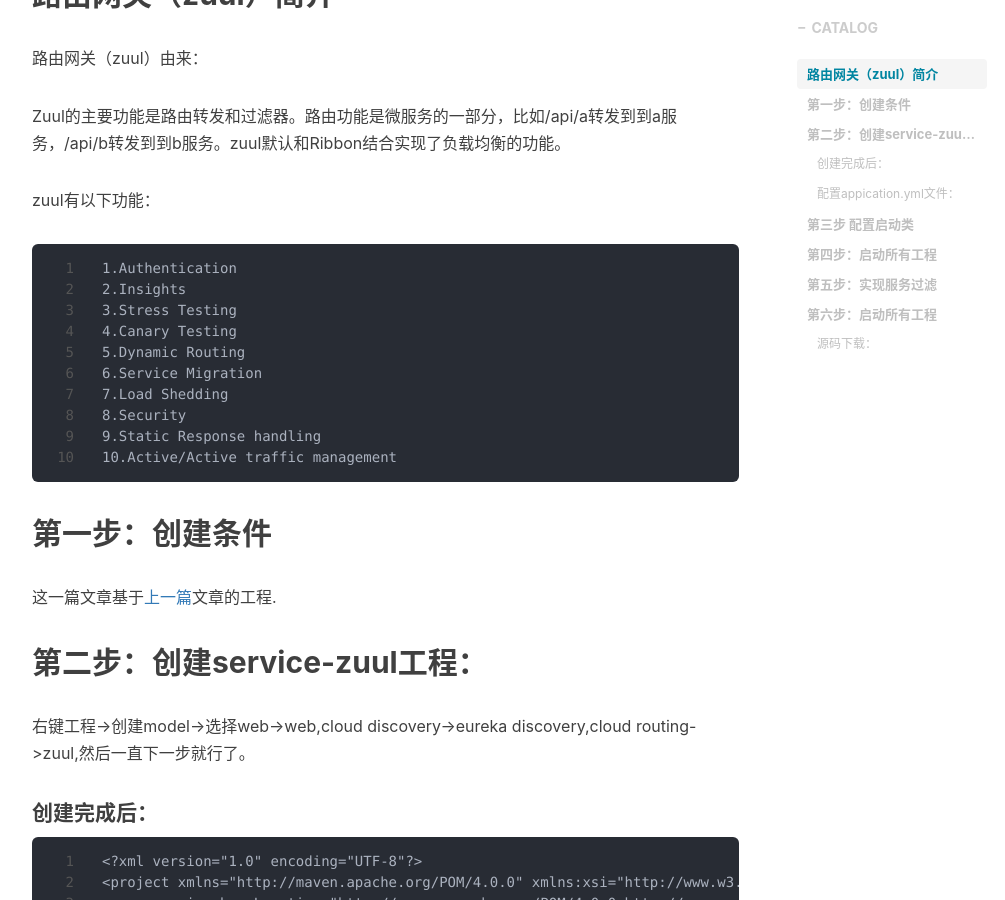
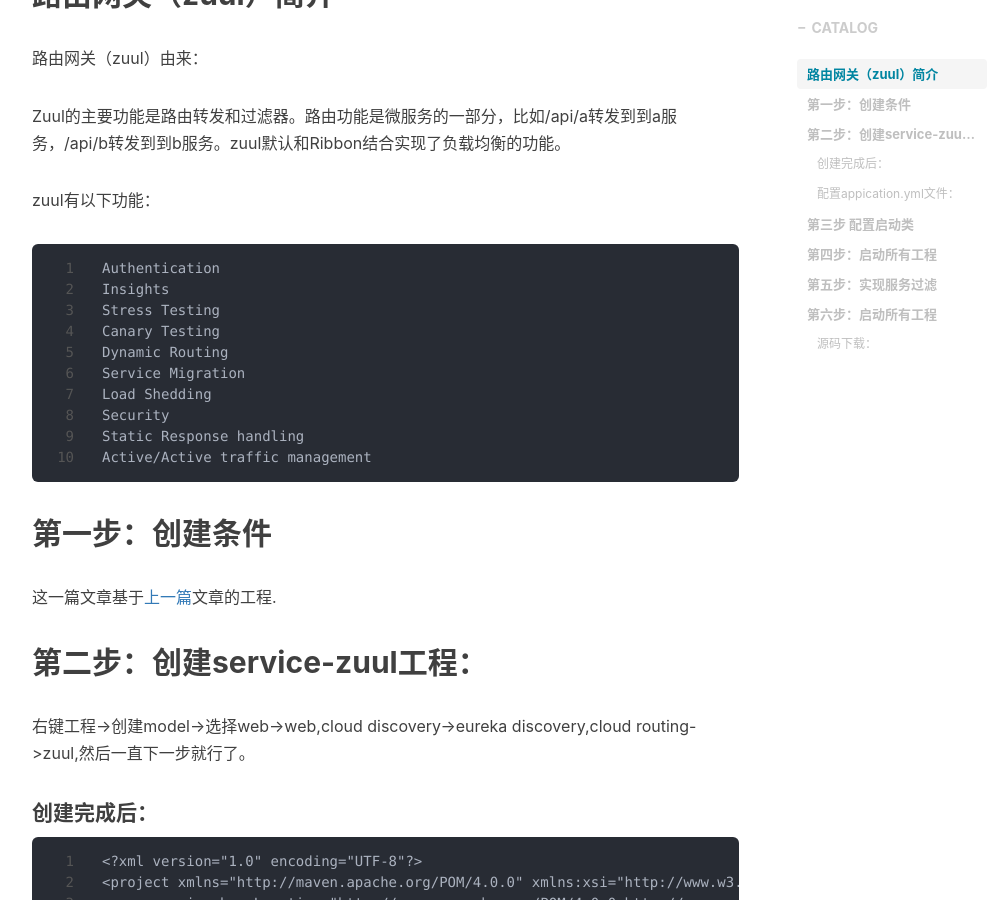
Before and after one commit to mochengyanliu/mochengyanliu.github.io, a Jekyll site: the page built from _posts/2018-10-31-微服务之路由网关（zuul）-2019.markdown, in a window 1280 px wide and 900 px high, scrolled down 665 px. Shown: the whole window, without its empty margins (233-1238 px from the left). Built offline with Jekyll 4.4.1, drawn with Linux system fonts in a browser that asks for light colours; nearby versions of some CDN libraries; comment, search, counter and statistics services are not loaded; some of the changed text lies outside the part shown.

Commit message:
修改显示内容格式

```diff
--- a/_posts/2018-10-31-微服务之路由网关（zuul）-2019.markdown
+++ b/_posts/2018-10-31-微服务之路由网关（zuul）-2019.markdown
@@ -21,16 +21,16 @@
 
 zuul有以下功能：
 
-    1.Authentication
-    2.Insights
-    3.Stress Testing
-    4.Canary Testing
-    5.Dynamic Routing
-    6.Service Migration
-    7.Load Shedding
-    8.Security
-    9.Static Response handling
-    10.Active/Active traffic management
+    Authentication
+    Insights
+    Stress Testing
+    Canary Testing
+    Dynamic Routing
+    Service Migration
+    Load Shedding
+    Security
+    Static Response handling
+    Active/Active traffic management
 
 
 ## 第一步：创建条件
@@ -246,7 +246,7 @@
 
 token is empty
 
-打开 http://localhost:9875/api-a/hello/?name=handsomeman ，浏览器会显示：
+打开 http://localhost:9875/api-a/hello/?token=123&name=handsomeman ，浏览器会显示：
 
 hello handsomeman ,i am from port:9872
 
```
